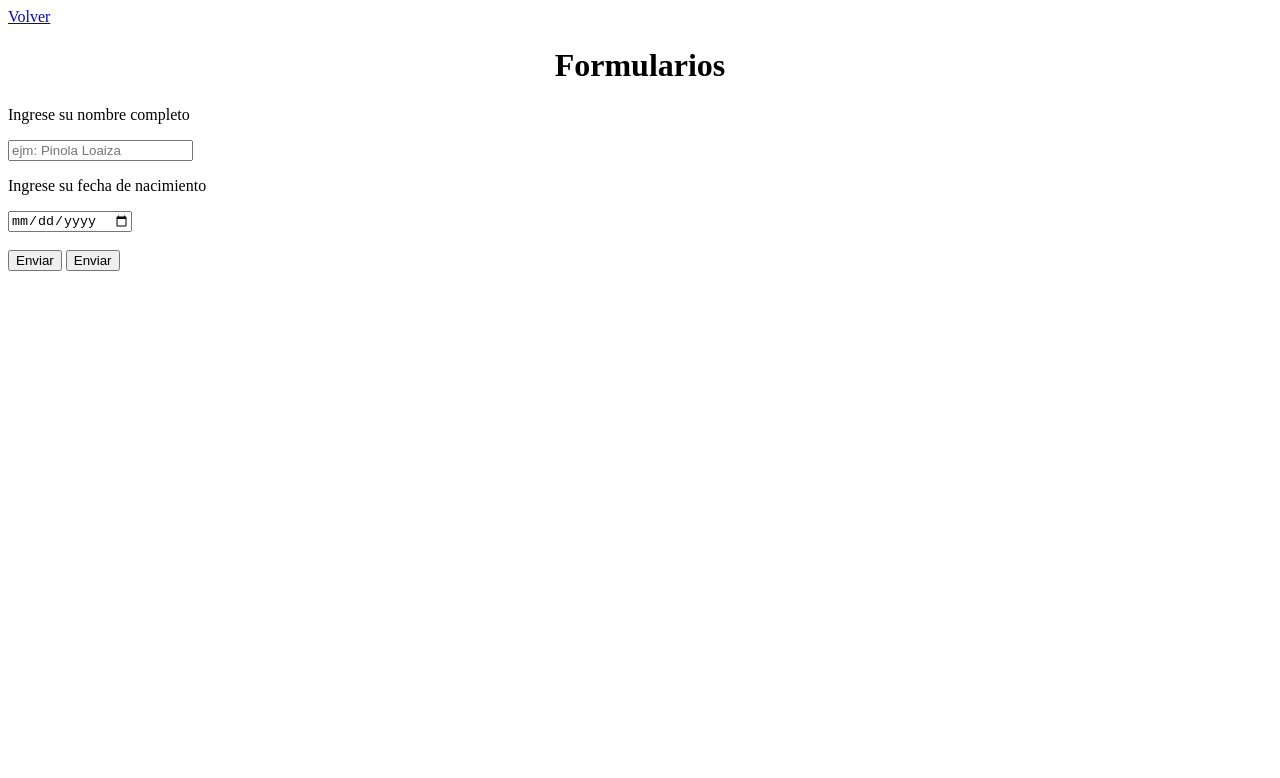
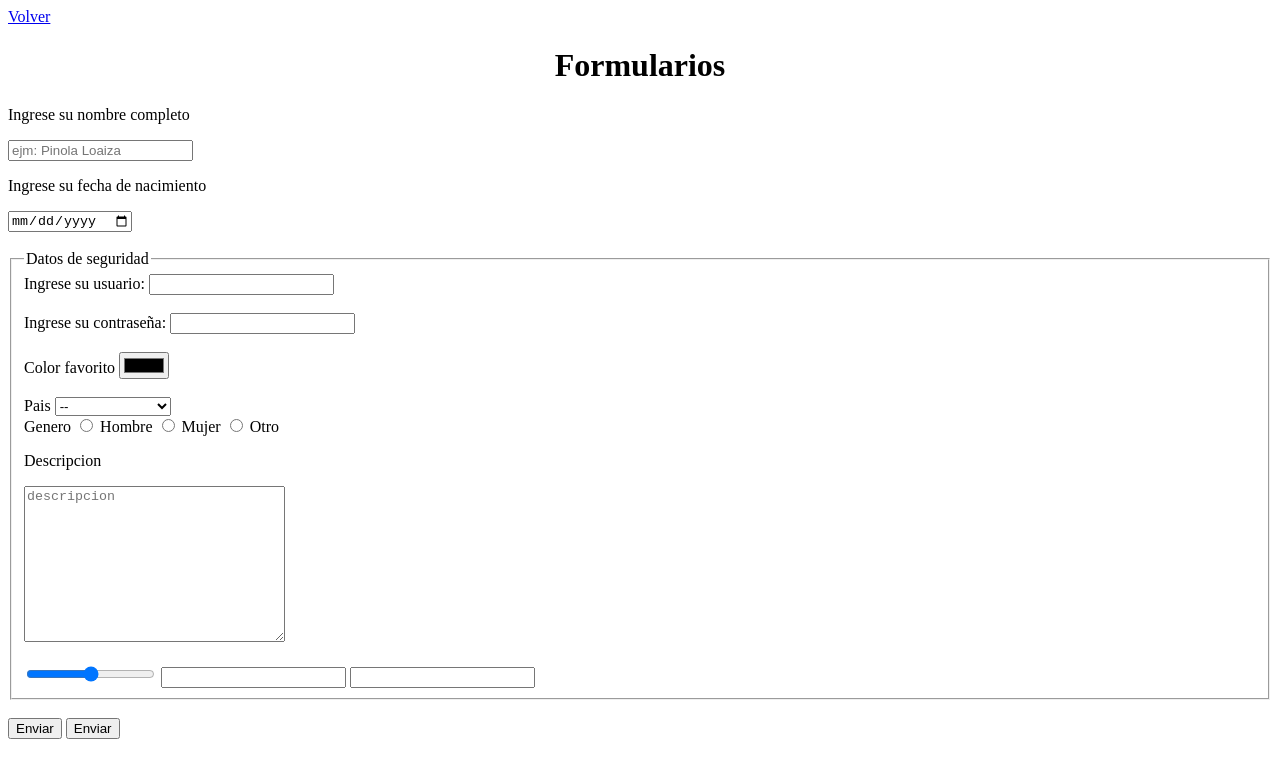
Before and after one commit to HernanDavidA/Riwi-1, a plain HTML site: page HTML/03_tablas/formularios.html in a window 1280 px wide. Drawn offline with Linux system fonts and the light colour scheme.

Commit message:
final clase

```diff
--- a/HTML/03_tablas/formularios.html
+++ b/HTML/03_tablas/formularios.html
@@ -38,6 +38,62 @@
           />
         </div>
         <br />
+
+        <fieldset>
+          <legend>Datos de seguridad</legend>
+          <!-- el for en label debe tener el mismo valor del id para que al dar click en "Ingrese su usuario"se vaya al espacio donde se colocan los datos -->
+          <div>
+            <label for="usuarios">Ingrese su usuario:</label>
+            <input type="text" name="usuario" id="usuarios" required />
+          </div>
+          <br />
+          <div>
+            <label for="password">Ingrese su contraseña:</label>
+            <input type="password" name="password" id="password" required />
+          </div>
+          <br />
+          <div>
+            <label for="color">Color favorito</label>
+            <input type="color" name="color" id="color" />
+          </div>
+          <br />
+          <div>
+            <label for="pais">Pais</label>
+            <select name="pais" id="pais">
+              <option value="" selected>--</option>
+              <option value="mx">Mexico</option>
+              <option value="us">Estados Unidos</option>
+              <option value="br">Brasil</option>
+              <option value="co">Colombia</option>
+            </select>
+          </div>
+          <div>
+            <label for="genero">Genero</label>
+            <input type="radio" name="genero" id="genero" value="h" />
+            Hombre
+            <input type="radio" name="genero" id="genero" value="m" />
+            Mujer
+            <input type="radio" name="genero" id="genero" value="o" />
+            Otro
+          </div>
+          <div>
+            <p for="descripcion">Descripcion</p>
+            <textarea
+              placeholder="descripcion"
+              name="descripcion"
+              id="descripcion"
+              cols="30"
+              rows="10"
+            ></textarea>
+          </div>
+          <br />
+          <div>
+            <input type="range" value="" min="0" max="10" />
+            <input type="number" />
+            <input type="email" required />
+          </div>
+        </fieldset>
+        <br />
         <input type="submit" value="Enviar" />
         <button type="submit">Enviar</button>
       </form>
```
